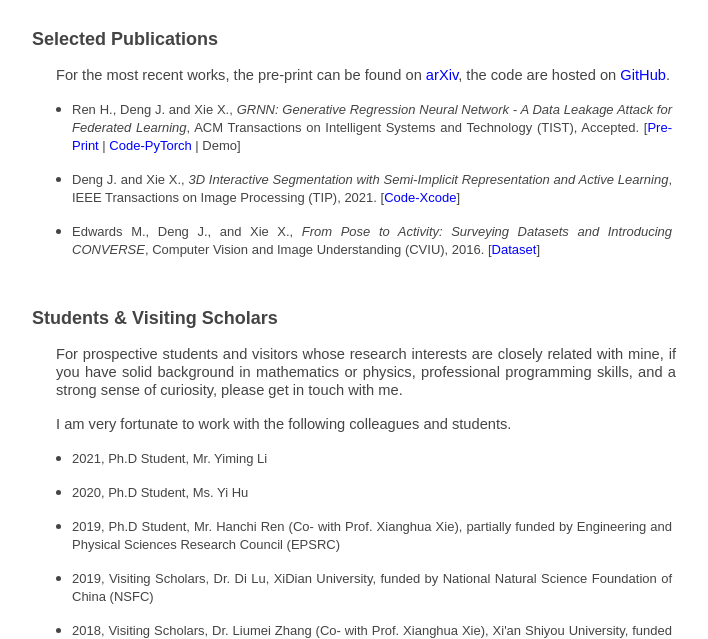
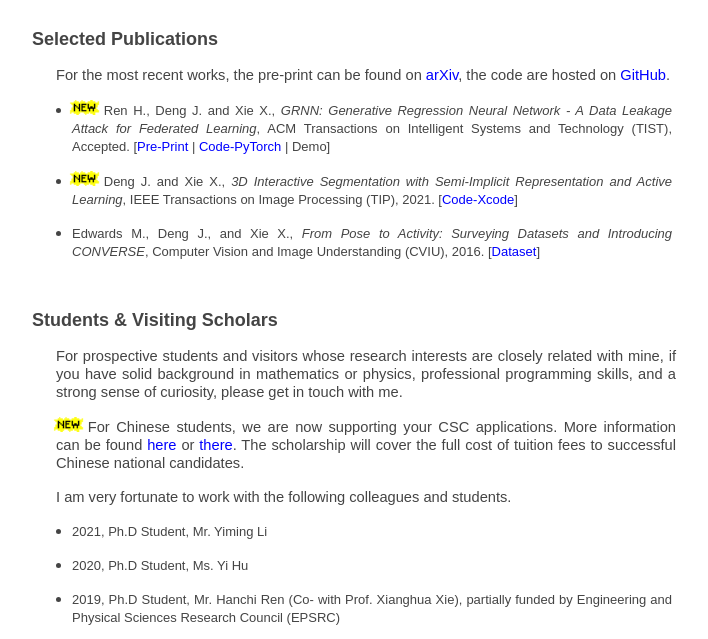
Before and after one commit to jjdengjj/jjdengjj.github.io, a plain HTML site: page index.html in a window 1280 px wide. Shown: the part 427-1066 px from the top of the page, without its empty margins (8-716 px from the left). Drawn offline with Linux system fonts and the light colour scheme.

Commit message:
Update index.html

```diff
--- a/index.html
+++ b/index.html
@@ -57,8 +57,8 @@
 	<p><b><font face="Arial" size="4">Selected Publications</font></b></p>
 	<p style="margin-left: 24px; width: 640px;"><font face="Arial" style="font-size: 11pt;">For the most recent works, the pre-print can be found on <a href="http://arxiv.org/a/deng_j_1" target="_blank">arXiv</a>, the code are hosted on <a href="https://github.com/Rand2AI" target="_blank">GitHub</a>.</font></p>
 	<ul style="width: 600px;">
-		<li><p align="justify"><font face="Arial" size="2">Ren H., Deng J. and Xie X., <i>GRNN: Generative Regression Neural Network - A Data Leakage Attack for Federated Learning</i>, ACM Transactions on Intelligent Systems and Technology (TIST), Accepted. [<a href="https://arxiv.org/abs/2105.00529" target="_blank">Pre-Print</a> | <a href="https://github.com/Rand2AI/GRNN" target="_blank">Code-PyTorch</a> | Demo]</font></p></li>
-		<li><p align="justify"><font face="Arial" size="2">Deng J. and Xie X., <i>3D Interactive Segmentation with Semi-Implicit Representation and Active Learning</i>, IEEE Transactions on Image Processing (TIP), 2021. [<a href="./src/NU-IBS.Code.zip" target="_blank">Code-Xcode</a>]</font></p></li>
+		<li><p align="justify"><font face="Arial" size="2"><img height="15px" border="0" src="./img/newz.gif" style="margin-left: -7px;">Ren H., Deng J. and Xie X., <i>GRNN: Generative Regression Neural Network - A Data Leakage Attack for Federated Learning</i>, ACM Transactions on Intelligent Systems and Technology (TIST), Accepted. [<a href="https://arxiv.org/abs/2105.00529" target="_blank">Pre-Print</a> | <a href="https://github.com/Rand2AI/GRNN" target="_blank">Code-PyTorch</a> | Demo]</font></p></li>
+		<li><p align="justify"><font face="Arial" size="2"><img height="15px" border="0" src="./img/newz.gif" style="margin-left: -7px;">Deng J. and Xie X., <i>3D Interactive Segmentation with Semi-Implicit Representation and Active Learning</i>, IEEE Transactions on Image Processing (TIP), 2021. [<a href="./src/NU-IBS.Code.zip" target="_blank">Code-Xcode</a>]</font></p></li>
 		<li><p align="justify"><font face="Arial" size="2">Edwards M., Deng J., and Xie X., <i>From Pose to Activity: Surveying Datasets and Introducing CONVERSE</i>, Computer Vision and Image Understanding (CVIU), 2016. [<a href="http://csvision.swan.ac.uk/converse/index.php" target="_blank">Dataset</a>]</font></p></li>
 	</ul>
 	<p class="style4"><br></p>
@@ -66,6 +66,7 @@
 
 	<p><b><font face="Arial" size="4">Students & Visiting Scholars</font></b></p>
 	<p style="margin-left: 24px; width: 620px;" align="justify"><font face="Arial" style="font-size: 11pt;">For prospective students and visitors whose research interests are closely related with mine, if you have solid background in mathematics or physics, professional programming skills, and a strong sense of curiosity, please get in touch with me.</font></p>
+	<p style="margin-left: 24px; width: 620px;" align="justify"><font face="Arial" style="font-size: 11pt;"><img height="15px" border="0" src="./img/newz.gif" style="margin-left: -7px;">For Chinese students, we are now supporting your CSC applications. More information can be found <a href="https://www.swansea.ac.uk/postgraduate/scholarships/research/mathematics-computer-science-csc-phd-2022-rs56.php" target="_blank">here</a> or <a href="https://www.swanseauniversity.com.cn/csc-2/" target="_blank">there</a>. The scholarship will cover the full cost of tuition fees to successful Chinese national candidates.</font></p>
 	<p style="margin-left: 24px; width: 620px;" align="justify"><font face="Arial" style="font-size: 11pt;">I am very fortunate to work with the following colleagues and students.</font></p>
 	<ul style="width: 600px;">
 		<li>
```
